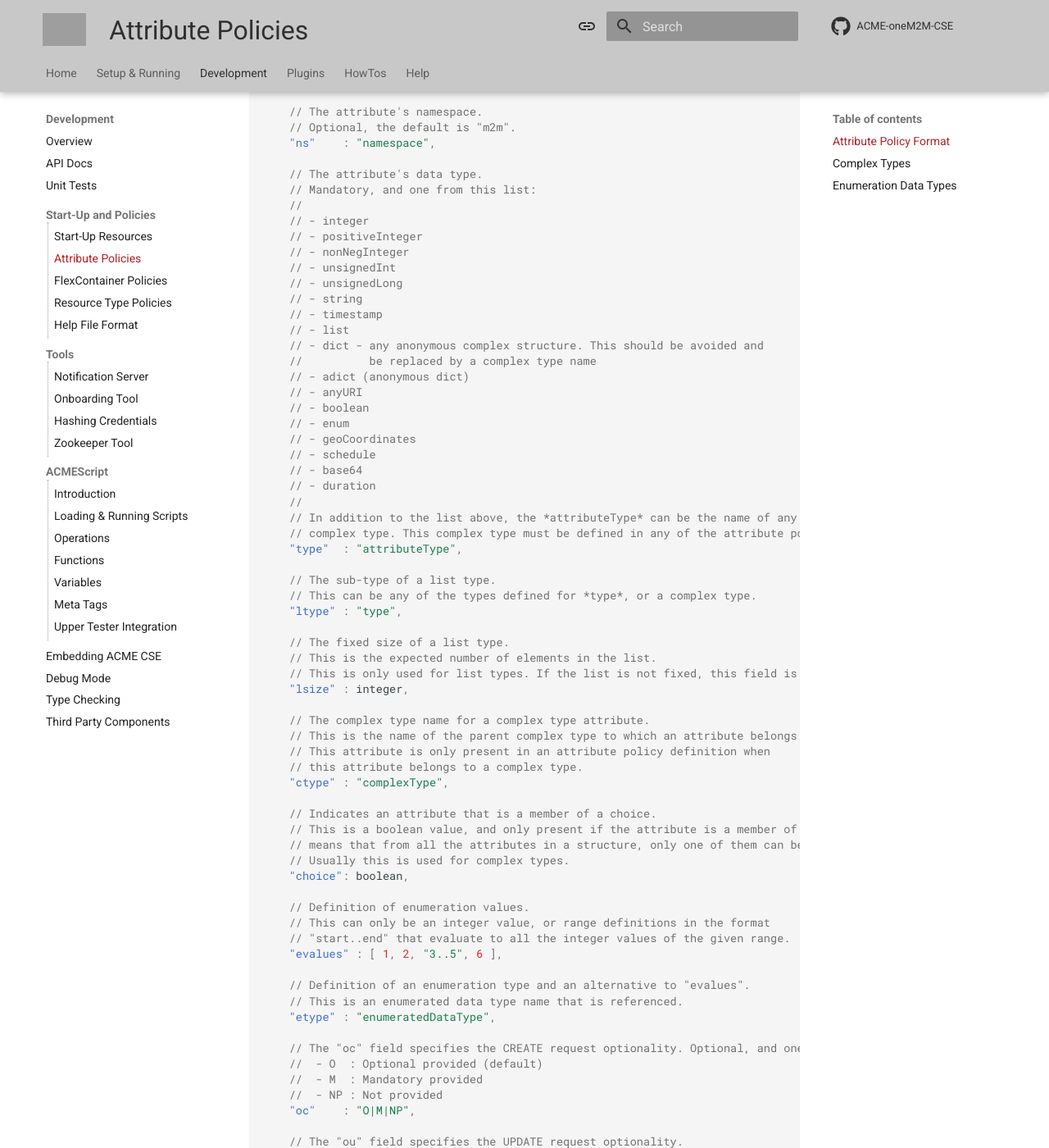
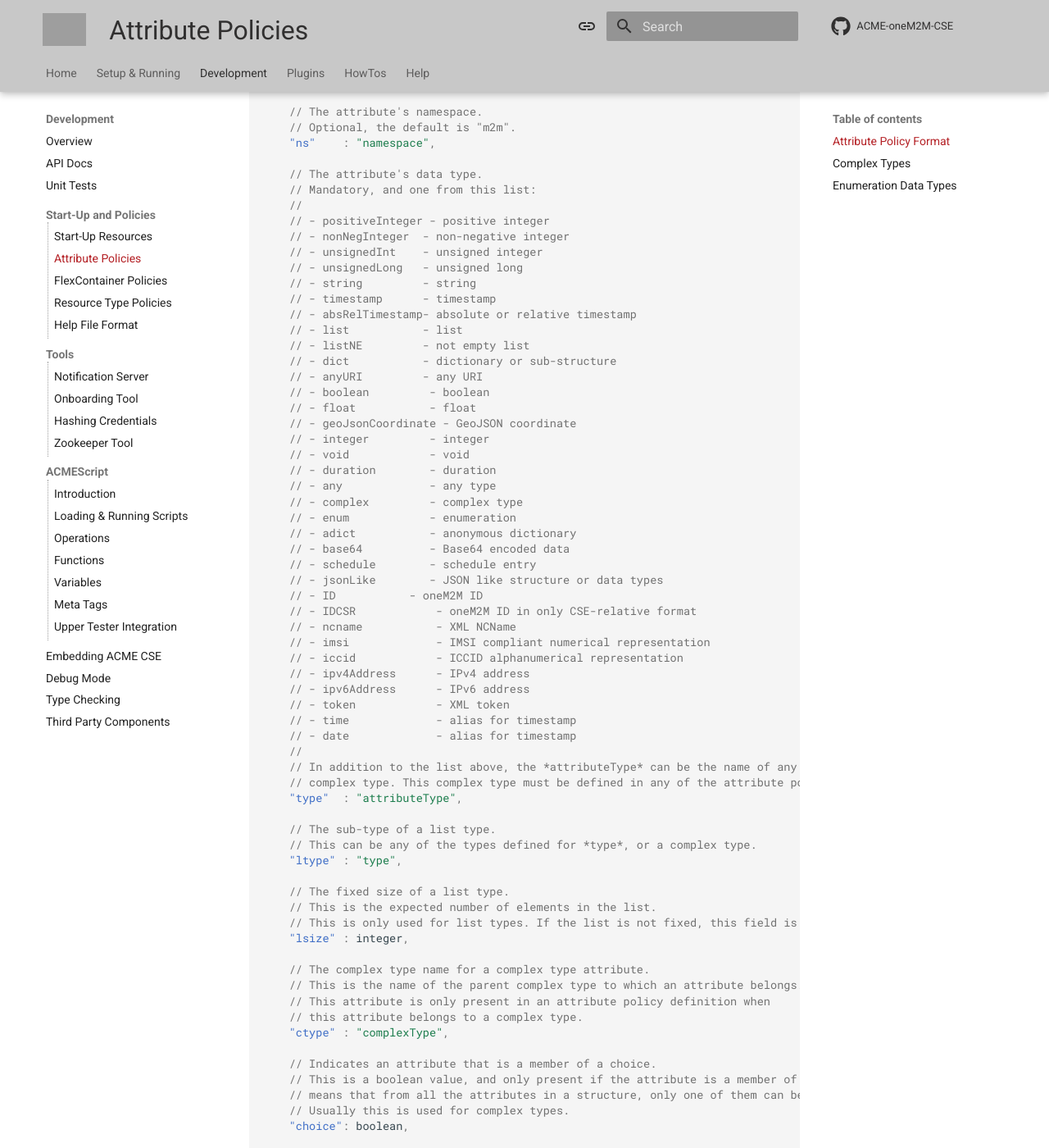
Before and after one commit to ankraft/ACME-oneM2M-CSE-mkdocs, an MkDocs documentation site: the page built from docs/development/AttributePolicies.md, in a window 1280 px wide and 1400 px high, scrolled down 924 px. Shown: the whole window at 82% size. Built offline with MkDocs 1.6.1 and Material for MkDocs 9.7.7, drawn with Linux system fonts in a browser that asks for light colours; comment, search, counter and statistics services are not loaded; grey boxes are pictures that could not be loaded.

Commit message:
Updated some documentation, and updated release version

```diff
--- a/docs/development/AttributePolicies.md
+++ b/docs/development/AttributePolicies.md
@@ -42,24 +42,40 @@ Some of the fields are not yet used, but will supported by a future version of t
 	// The attribute's data type.
 	// Mandatory, and one from this list:
 	//
-	// - integer
-	// - positiveInteger
-	// - nonNegInteger
-	// - unsignedInt
-	// - unsignedLong
-	// - string
-	// - timestamp
-	// - list
-	// - dict - any anonymous complex structure. This should be avoided and
-	//          be replaced by a complex type name
-	// - adict (anonymous dict)
-	// - anyURI
-	// - boolean
-	// - enum
-	// - geoCoordinates
-	// - schedule
-	// - base64
-	// - duration
+	// - positiveInteger - positive integer
+	// - nonNegInteger  - non-negative integer
+	// - unsignedInt    - unsigned integer
+	// - unsignedLong   - unsigned long
+	// - string         - string
+	// - timestamp      - timestamp
+	// - absRelTimestamp- absolute or relative timestamp
+	// - list           - list
+	// - listNE         - not empty list
+	// - dict           - dictionary or sub-structure
+	// - anyURI         - any URI
+	// - boolean         - boolean
+	// - float           - float
+	// - geoJsonCoordinate - GeoJSON coordinate
+	// - integer         - integer
+	// - void            - void
+	// - duration        - duration
+	// - any             - any type
+	// - complex         - complex type
+	// - enum            - enumeration
+	// - adict           - anonymous dictionary
+	// - base64          - Base64 encoded data
+	// - schedule        - schedule entry
+	// - jsonLike        - JSON like structure or data types
+	// - ID			  - oneM2M ID
+	// - IDCSR			  - oneM2M ID in only CSE-relative format
+	// - ncname			  - XML NCName
+	// - imsi			  - IMSI compliant numerical representation
+	// - iccid			  - ICCID alphanumerical representation
+	// - ipv4Address	  - IPv4 address
+	// - ipv6Address	  - IPv6 address
+	// - token			  - XML token
+	// - time			  - alias for timestamp
+	// - date			  - alias for timestamp
 	//
 	// In addition to the list above, the *attributeType* can be the name of any defined
 	// complex type. This complex type must be defined in any of the attribute policy files.
```
Also changed, not shown: docs/index.md (+1 -1 lines), docs/setup/Console.md (+3 -3 lines).
